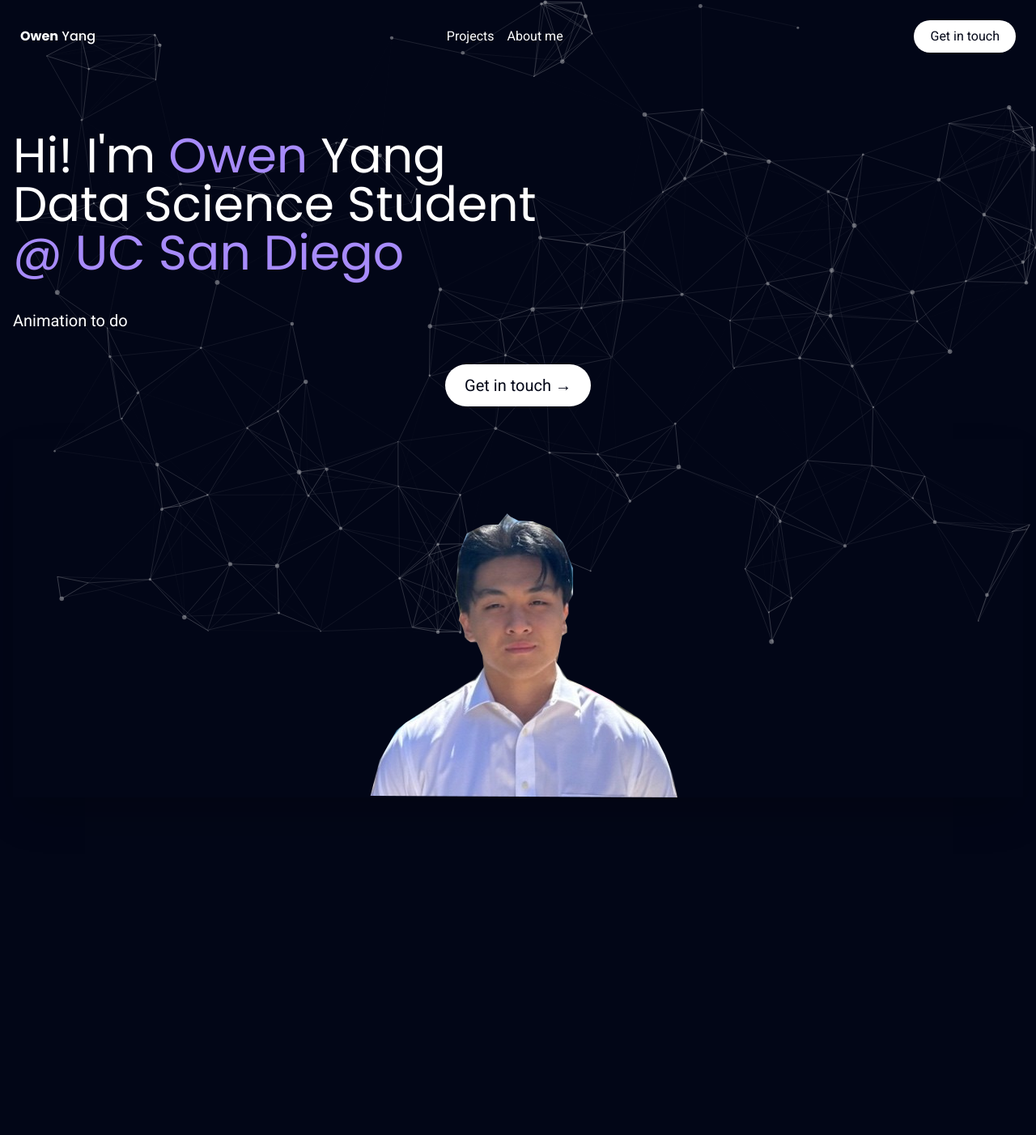
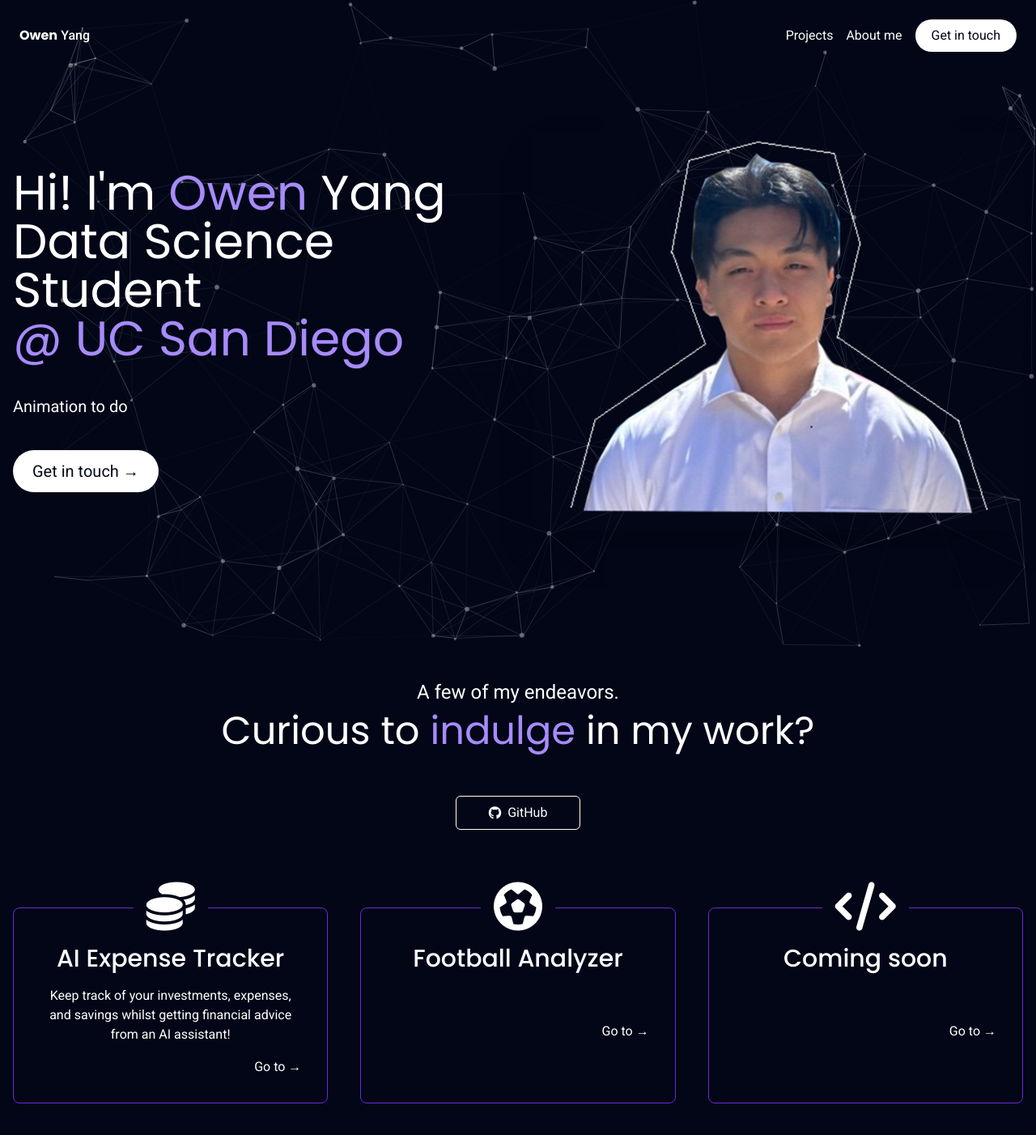
Before and after one commit to owenkyang/Portfolio, a SvelteKit app: page / in a window 1280 px wide. Shown: the top 1402 px of the page at 81% size. Before the commit the page ends 1057 px from the top, so only its background shows below. Built offline with nearby package versions, Linux system fonts and the light colour scheme.

Commit message:
added projects section

```diff
--- a/src/components/Header.svelte
+++ b/src/components/Header.svelte
@@ -5,25 +5,40 @@
         {name: 'About me', link: '#about'},
     ]
 </script>
-<header class = {'sticky z-[10] top-0 duration-200 px-6 flex items-center justify-between border border-solid' + (
-    y > 0 ? 'py-4 bg-slate-950 border-violet-950' : ' py-6 bg-transparent border-transparent'
-)}>
-    <h1 class = "font-medium">
-        <b class = "font-bold poppins">Owen</b> Yang
+<header
+    class={"sticky z-[10] top-0 duration-200 px-6 flex items-center justify-between border-b border-solid " +
+        (y > 0
+            ? " py-4 bg-slate-950 border-violet-950"
+            : " py-6 bg-transparent border-transparent")}
+>
+    <h1 class="font-medium">
+        <b class="font-bold poppins">Owen</b> <span class=""> Yang</span>
     </h1>
-    <div class ="sm:flex items-center gap-4 hidden">
+    <div class="sm:flex items-center gap-4 hidden">
         {#each tabs as tab, index}
-            <a href = {tab.link} class = "duration-200 hover:text-violet-400">
+            <a
+                href={tab.link}
+                class="duration-200 hover:text-violet-400"
+                target={index === 2 ? "_blank" : ""}
+            >
                 <p>{tab.name}</p>
             </a>
         {/each}
+        <!-- <button
+            class="blueShadow relative overflow-hidden px-5 py-2 group rounded-full bg-violet-600 text-white"
+        >
+            <div
+                class="absolute top-0 right-full w-full h-full bg-violet-400 opacity-20 group-hover:translate-x-full z-0 duration-200"
+            />
+            <h4 class="relative z-9">Login</h4>
+        </button> -->
+        <button
+            class="blueShadow relative overflow-hidden px-5 py-2 group rounded-full bg-white text-slate-950"
+        >
+            <div
+                class="absolute top-0 right-full w-full h-full bg-violet-400 opacity-20 group-hover:translate-x-full z-0 duration-200"
+            />
+            <h4 class="relative z-9">Get in touch</h4>
+        </button>
     </div>
-    <a
-    href = '#'
-    target = "_blank"
-    class = "blueShadow relative overflow-hidden px-5 py-2 group rounded-full bg-white text-slate-950">
-        <div class
-        = "absolute top-0 right-full w-full h-full bg-violet-400 opacity-20 group-hover:translate-x-full z-0 duration-200"/>
-        <h4 class ="relative z-9">Get in touch</h4>
-    </a>
 </header>
--- a/src/components/Main.svelte
+++ b/src/components/Main.svelte
@@ -1,10 +1,15 @@
 <script>
-
+    import Step from "./Step.svelte"
+    let steps = [
+        {name: 'AI Expense Tracker', icon: "fa-solid fa-coins"},
+        {name: 'Football Analyzer', icon: "fa-solid fa-futbol"},
+        {name: 'Coming soon', icon: "fa-solid fa-code"}
+    ]
 </script>
 
 <main class = "flex flex-col flex-1 p-4">
-    <section id= "introPage" class = "grid grid-cols-1 lg:gird-cols-2 gap-10 py-8 sm:py-14">
-        <div class = "flex flex-col lg:justify-center text-center lg:text-left gap6 md:gap-8 lg:gap-10">
+    <section id= "introPage" class = "grid grid-cols-1 lg:grid-cols-2 gap-10 py-8 sm:py-14">
+        <div class = "flex flex-col lg:justify-center text-center lg:text-left gap-6 md:gap-8 lg:gap-10">
             <h2 class = "font semibold text-4xl sm:text-5xl md:text-6xl">
                 Hi! I'm <span class = "poppins text-violet-400">Owen</span> Yang <br/> Data Science Student
                 <span class = "poppins text-violet-400"> <br/> @ UC San Diego</span>
@@ -12,7 +17,7 @@
             <p class = "text-base sm:text-kg md:text-xl">
                 Animation to do
             </p>
-            <a class = "blueShadow mx-auto lg:mr-auto text-base sm:text-lg md:text-xl poppins
+            <a class = "blueShadow mx-auto lg:mr-auto lg:ml-0 text-base sm:text-lg md:text-xl poppins
             relative overflow-hidden px-6 py-3 group rounded-full bg-white text-slate-950 cursor-pointer" href = "#"
             target = "_blank">
             <div
@@ -23,7 +28,36 @@
         </a>
         </div>
         <div class = "relative shadow-2xl grid place-items-center">
-            <img src={"images/profile.png"} alt="Profile Image" class="object-cover z-[2] max-h-70[vh]"/>
+            <img src={"images/profile.png"} alt="Profile Image" class="object-cover z-[2] max-h-70[vh]" width = 535/>
         </div>
     </section>
+    <section id = "projects" class = "py-20 lg:py-32 flex flex-col gap-24">
+        <div class = "flex flex-col gap-2 text-center">
+            <h6 class = "text-lg sm:text-xl md:text-2xl">
+                A few of my endeavors.
+            </h6>
+            <h3 class = "font semibold text-3xl sm:text-4xl md:text-5xl">
+                Curious to <span class = "poppins text-violet-400">indulge</span> in my work?
+            </h3>
+        </div>
+        <a href="https://github.com/owenkyang"
+            target ="_blank" class="mx-auto px-10 py-2 rounded-md border border-solid border-white flex items-center gap-2 -mb-4 sm:-mb-0
+            -mt-10 hover:border-violet-700 duration-200">
+            <i class="fa-brands fa-github"/>
+            <p>GitHub</p>
+        </a>
+        <div class="grid grid-cols-1 lg:grid-cols-3 gap-12 lg:gap-10">
+            <Step step={steps[0]}>
+            <p>Keep track of your investments, expenses, and savings whilst getting financial advice from an AI assistant!</p>
+            <!-- Add tech stack logos -->
+            </Step>
+            <Step step={steps[1]}>
+
+            </Step>
+            <Step step={steps[2]}>
+
+            </Step>
+        </div>
+
+    </section>
 </main>
--- a/src/components/Step.svelte
+++ b/src/components/Step.svelte
@@ -0,0 +1,22 @@
+<script>
+    export let step;
+</script>
+<a href={step.href} target="_blank" class="p-4 sm:p-6 md:p-8 flex flex-col
+gap-4 rounded-lg border border-solid border-violet-700 text-center group
+cursor-pointer hover:border-violet-400 duration-200">
+    <div class="bg-slate-950 grid place-items-center px-4 text-5xl md:text-6xl
+    -mt-10 sm:-mt-12 md:-mt-14 lg:-mt-16 mx-auto duration-200">
+        <i class ={step.icon}/>
+    </div>
+    <h3 class = "font-medium text-xl sm:text-2xl md:text-3xl">{step.name}</h3>
+    <slot/>
+    <div class="flex-1 flex justify-between gap-4 items-center">
+        <div class="ml-auto cursor-pointer hover:text-slate-950 duration-200
+        relative after:absolute after:top-0 after:h-0 after:right-full
+        after:w-full after:h-full after:bg-white after:duration-200
+        hover:after:translate-x-full after:z-[-1] overflow-hidden">
+            <p class ="relative z-4">Go to &rarr;</p>
+    </div>
+    </div>
+
+</a>
```
Also changed, not shown: static/images/profile.png.
